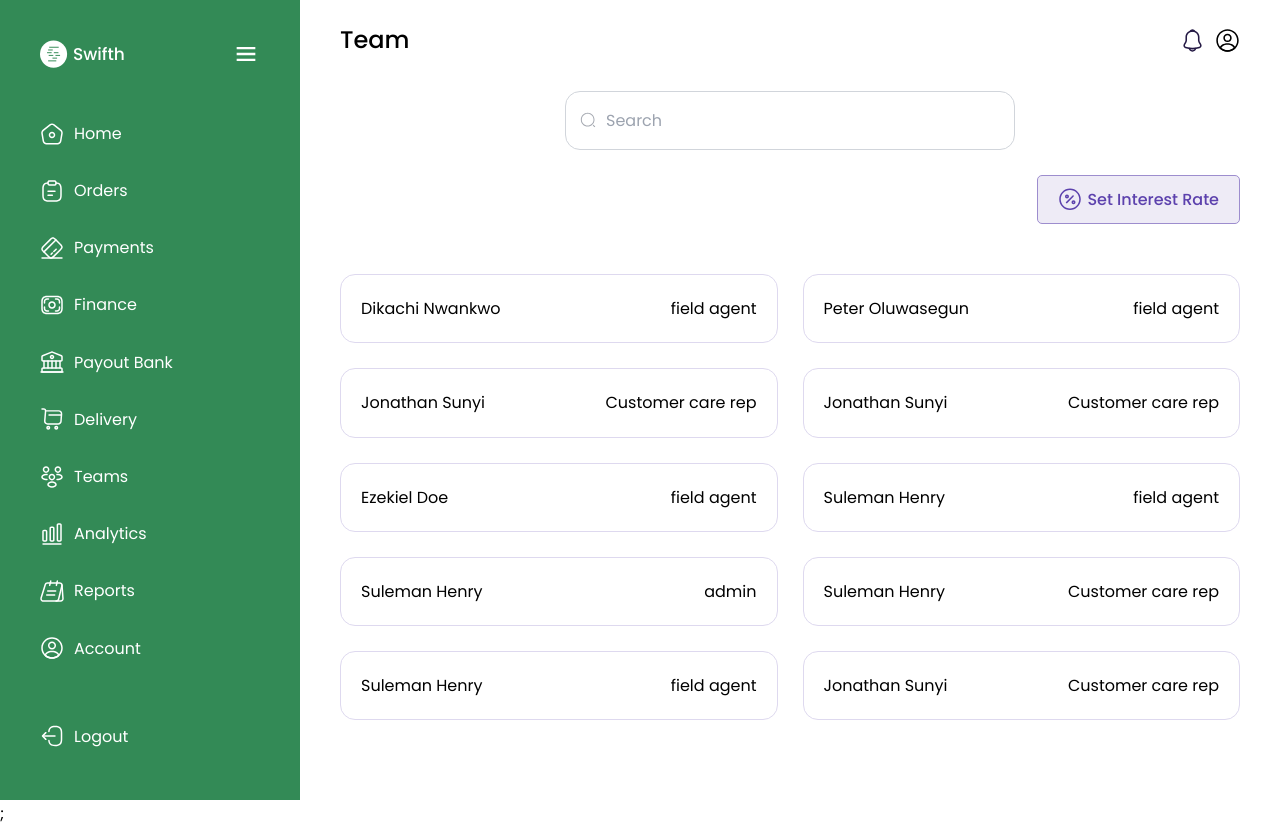
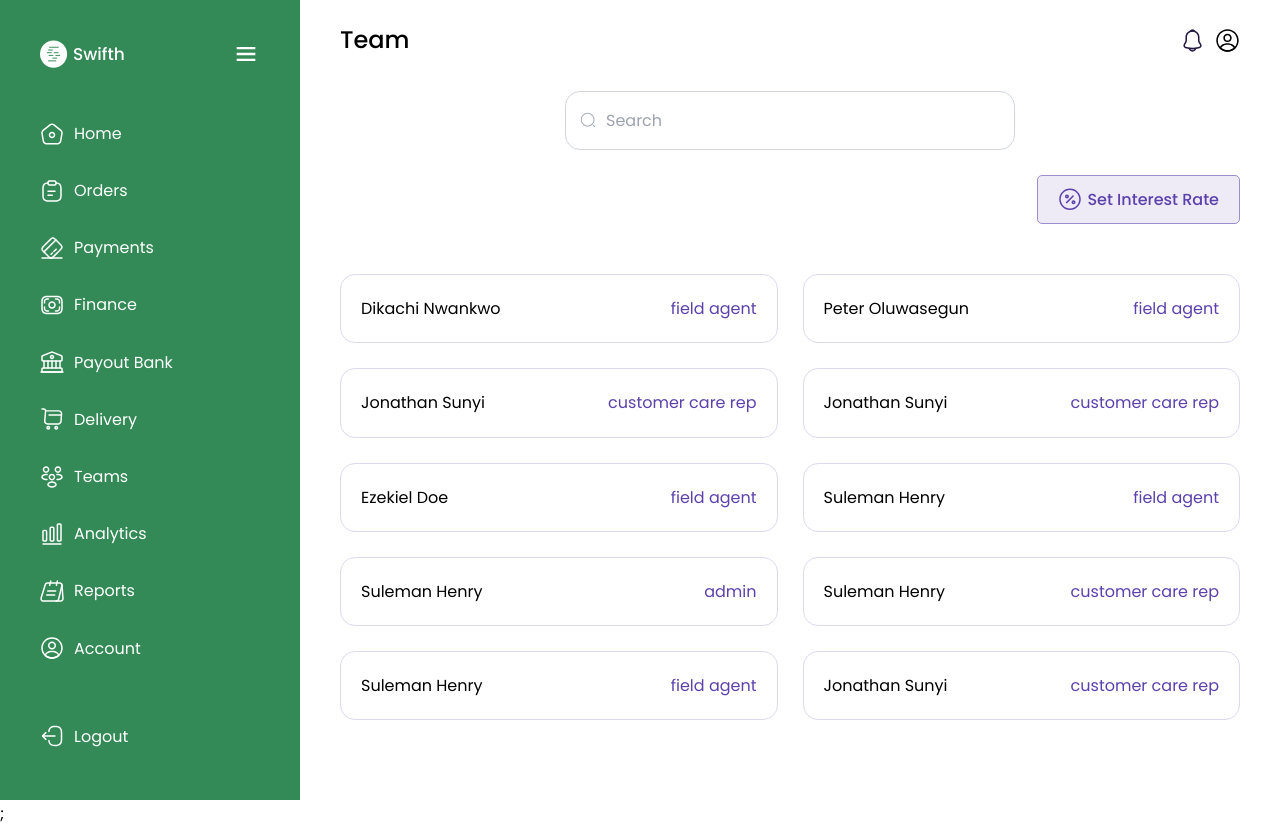
Before and after one commit to projects-for-clients/swifth, a React (Vite) app: page /dashboard/team in a window 1280 px wide. Built offline with nearby package versions, Linux system fonts and the light colour scheme.

Commit message:
working on delivery

```diff
--- a/src/pages/Team.tsx
+++ b/src/pages/Team.tsx
@@ -87,8 +87,8 @@ function Team() {
   const roles = [
     'admin',
     'field agent',
-    'Customer care rep',
-    'Revoke Invite'
+    'customer care rep',
+    'revoke invite'
   ] as const
 
   const keyNames = [
@@ -162,8 +162,8 @@ function Team() {
                     // onClick={() => handleOpenDialog(item)}
                   >
                     <div className="text-[1.2rem] flex items-center justify-between ">
-                      <p>{name}</p>
-                      <p className={`${role === 'rov'}`}>{role}</p>
+                      <p className='capitalize'>{name}</p>
+                      <p className={`${role === 'revoke invite' ? 'text-red-600': 'text-color-purple-1'}`}>{role}</p>
                     </div>
                   </div>
                 );
```
